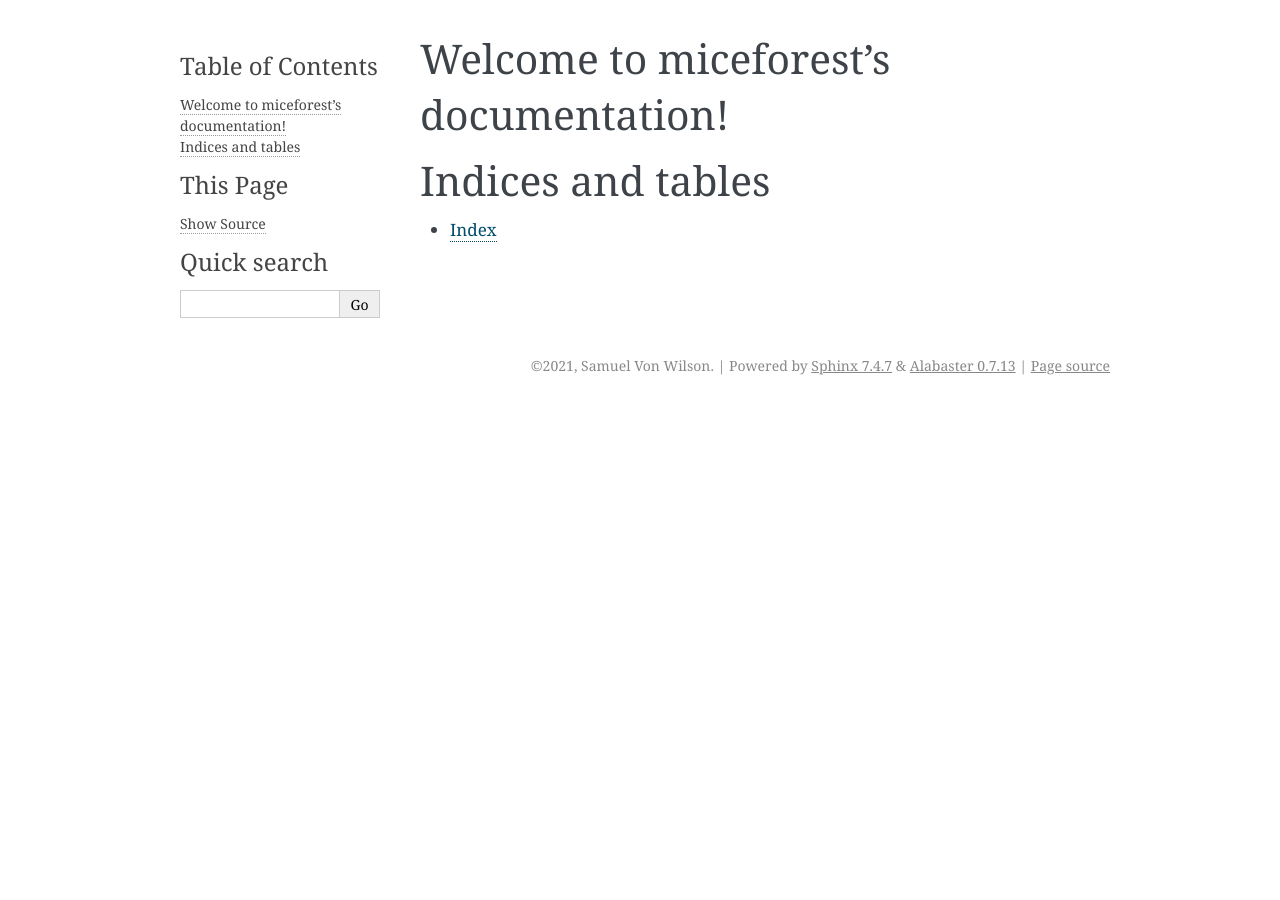
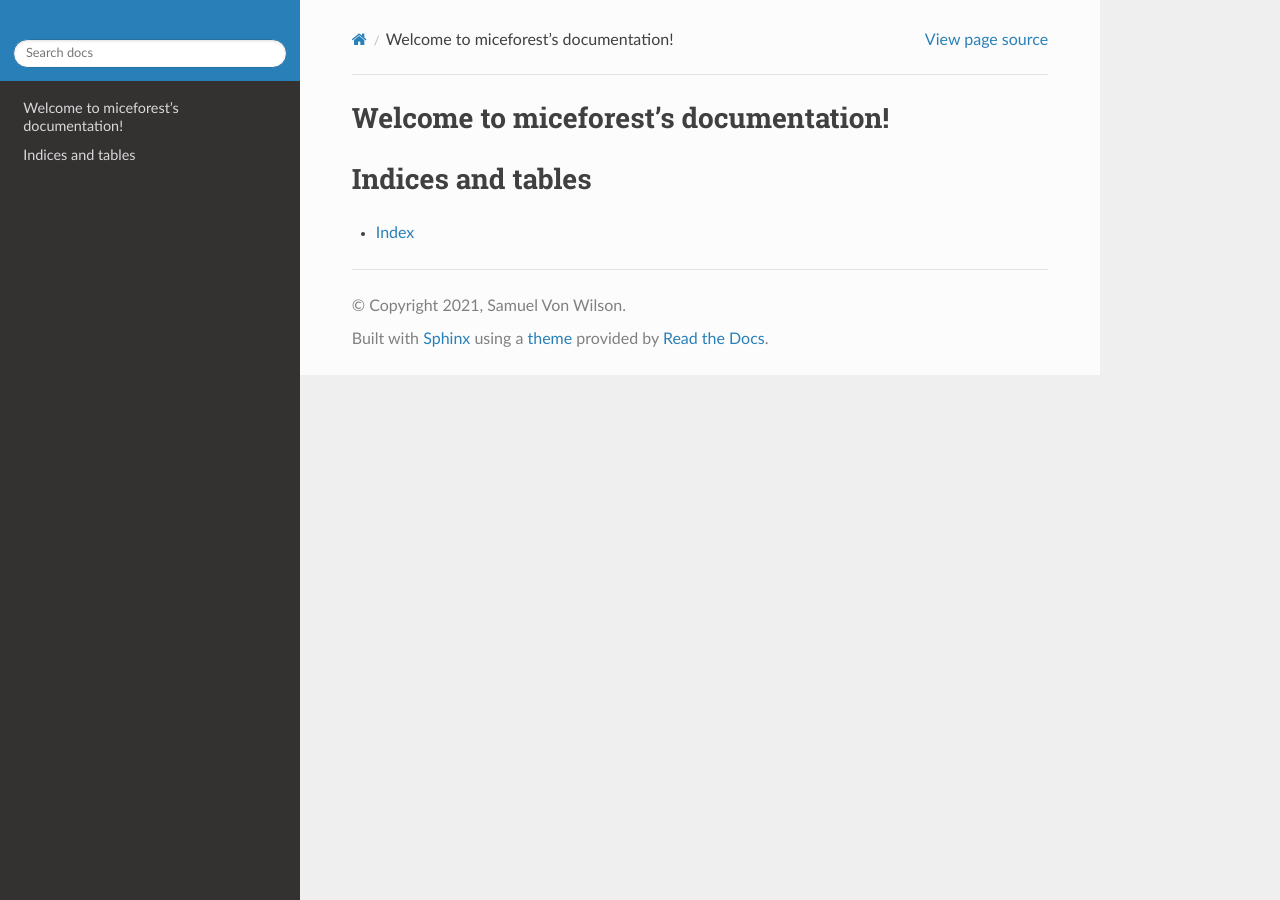
Before and after one commit to AnotherSamWilson/miceforest, a Sphinx documentation site: the page built from docs/index.rst, in a window 1280 px wide. Built offline with Sphinx 7.4.7 and the Read the Docs theme 2.0.0, drawn with Linux system fonts in a browser that asks for light colours; pages that are not in the unit, such as notebooks, are missing from menus.

Commit message:
updated docs theme [ci skip]

```diff
--- a/docs/conf.py
+++ b/docs/conf.py
@@ -64,8 +64,15 @@
 
 # The theme to use for HTML and HTML Help pages.  See the documentation for
 # a list of builtin themes.
-#
-html_theme = 'alabaster'
+html_theme = 'sphinx_rtd_theme'
+
+# Theme options are theme-specific and customize the look and feel of a theme
+# further.  For a list of options available for each theme, see the
+# documentation.
+html_theme_options = {
+    'includehidden': False,
+    'logo_only': True,
+}
 
 # Add any paths that contain custom static files (such as style sheets) here,
 # relative to this directory. They are copied after the builtin static files,
```
